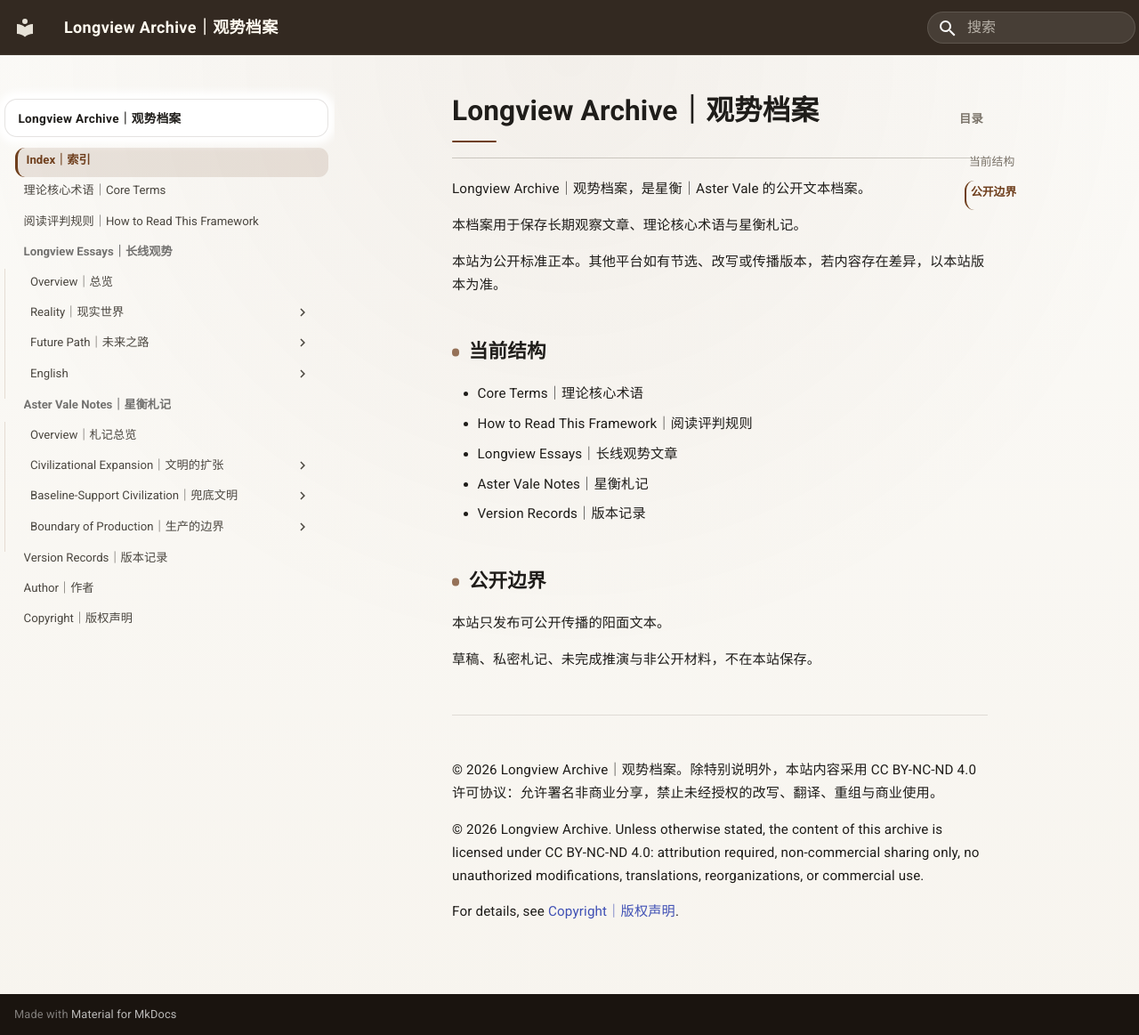
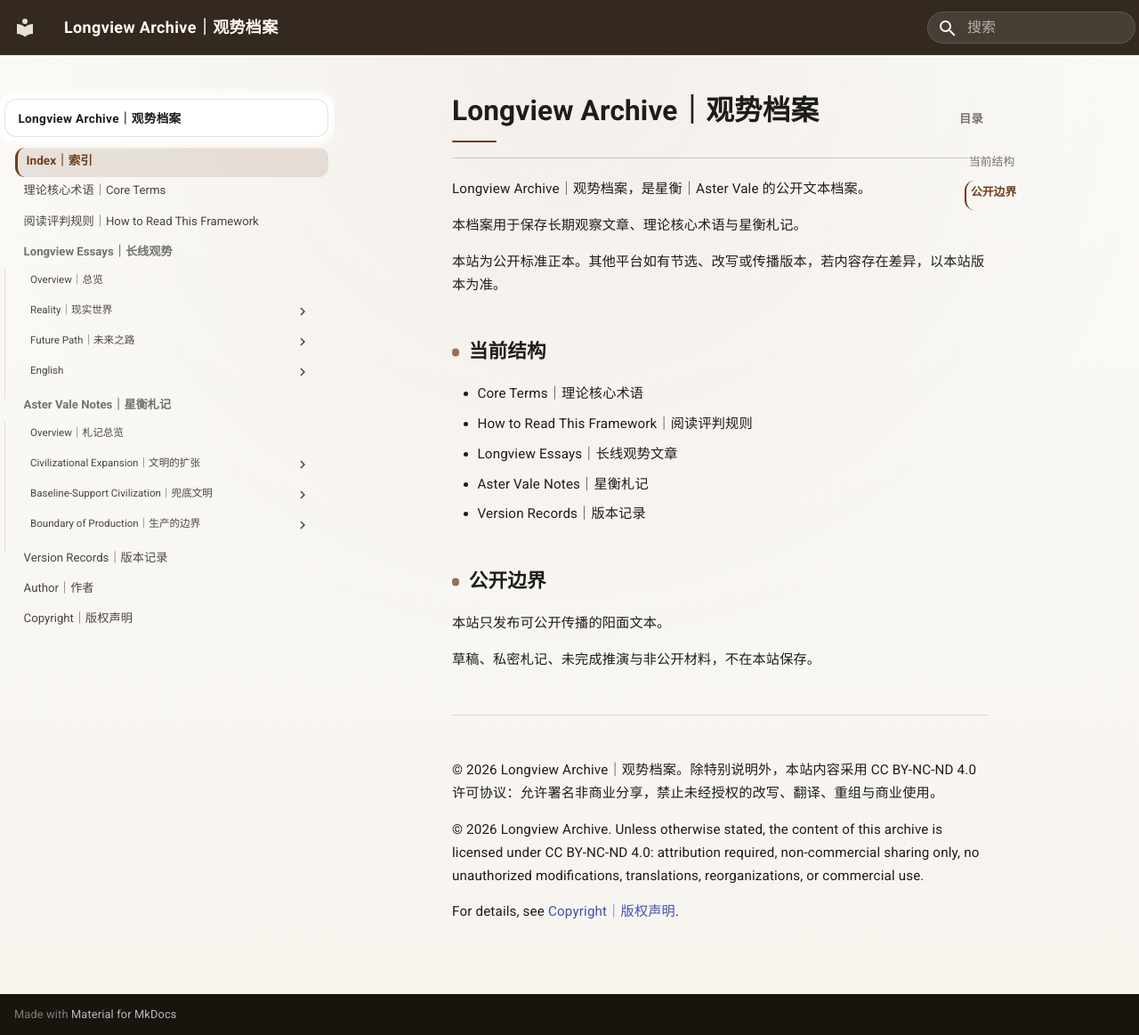
Before and after one commit to guanshi1688/longview-archive, an MkDocs documentation site: the page built from docs/index.md, in a window 1280 px wide and 1163 px high. Shown: the whole window at 89% size. Built offline with MkDocs 1.6.1 and Material for MkDocs 9.7.7, drawn with Linux system fonts in a browser that asks for light colours.

Commit message:
Update extra.css

```diff
--- a/docs/stylesheets/extra.css
+++ b/docs/stylesheets/extra.css
@@ -1231,3 +1231,38 @@ body.wide-page .md-content__inner {
     box-sizing: border-box;
   }
 }
+/* =========================================================
+   Primary Sidebar Article Level
+   保持系列标题大小，只缩小系列内部文章目录
+   ========================================================= */
+
+@media screen and (min-width: 76.25em) {
+
+  /* Reality / Future Path / English 这一级保持不变 */
+  .md-sidebar--primary .md-nav__item--active > .md-nav__link {
+    font-size: 0.68rem;
+    font-weight: 750;
+  }
+
+  /* 系列内部文章：阅读前约束、01—10、阅读后约束 */
+  .md-sidebar--primary .md-nav .md-nav .md-nav__link {
+    font-size: 0.58rem;
+    line-height: 1.28;
+    font-weight: 430;
+    padding-top: 0.18rem;
+    padding-bottom: 0.18rem;
+  }
+
+  /* 当前文章稍微大一点，但仍小于系列标题 */
+  .md-sidebar--primary .md-nav .md-nav .md-nav__link--active {
+    font-size: 0.60rem;
+    font-weight: 700;
+  }
+
+  /* 子项前面的圆点缩小 */
+  .md-sidebar--primary .md-nav .md-nav .md-nav__link::before {
+    width: 0.26rem;
+    height: 0.26rem;
+    margin-right: 0.45rem;
+  }
+}
```
